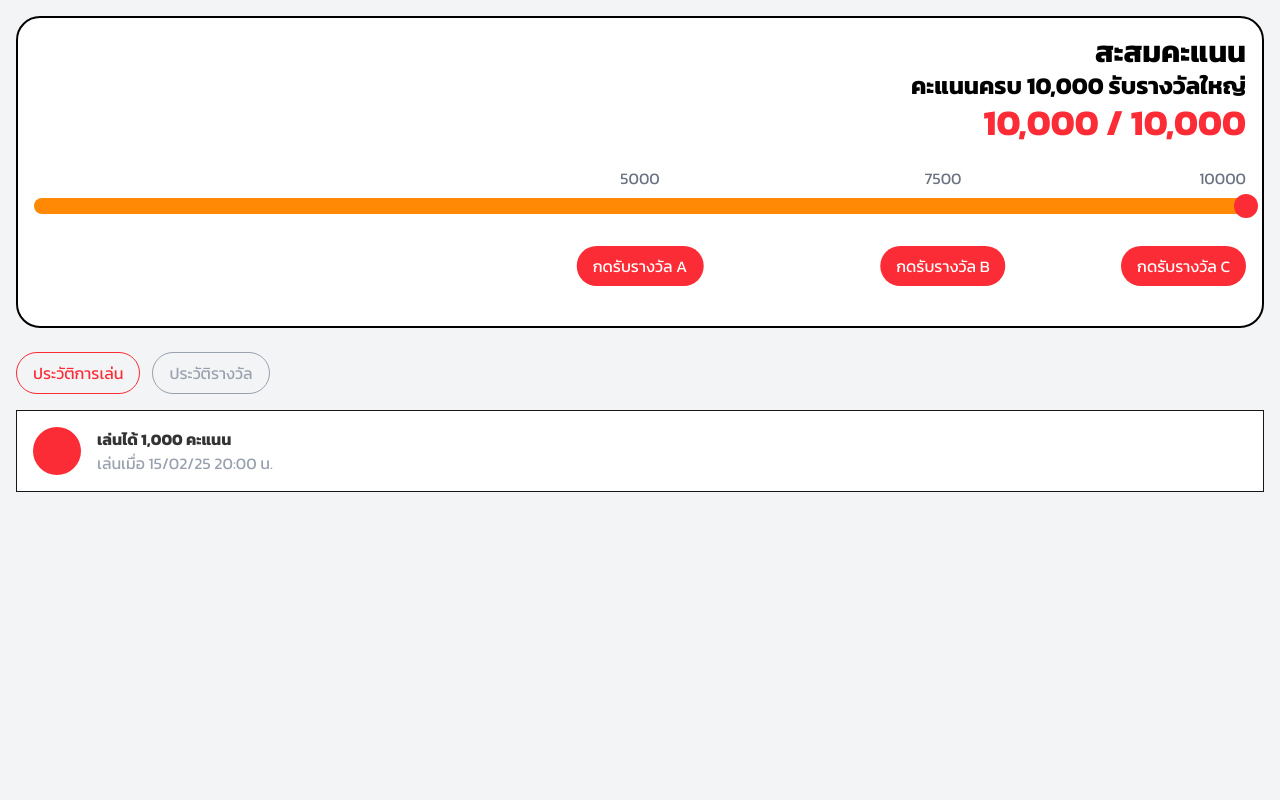
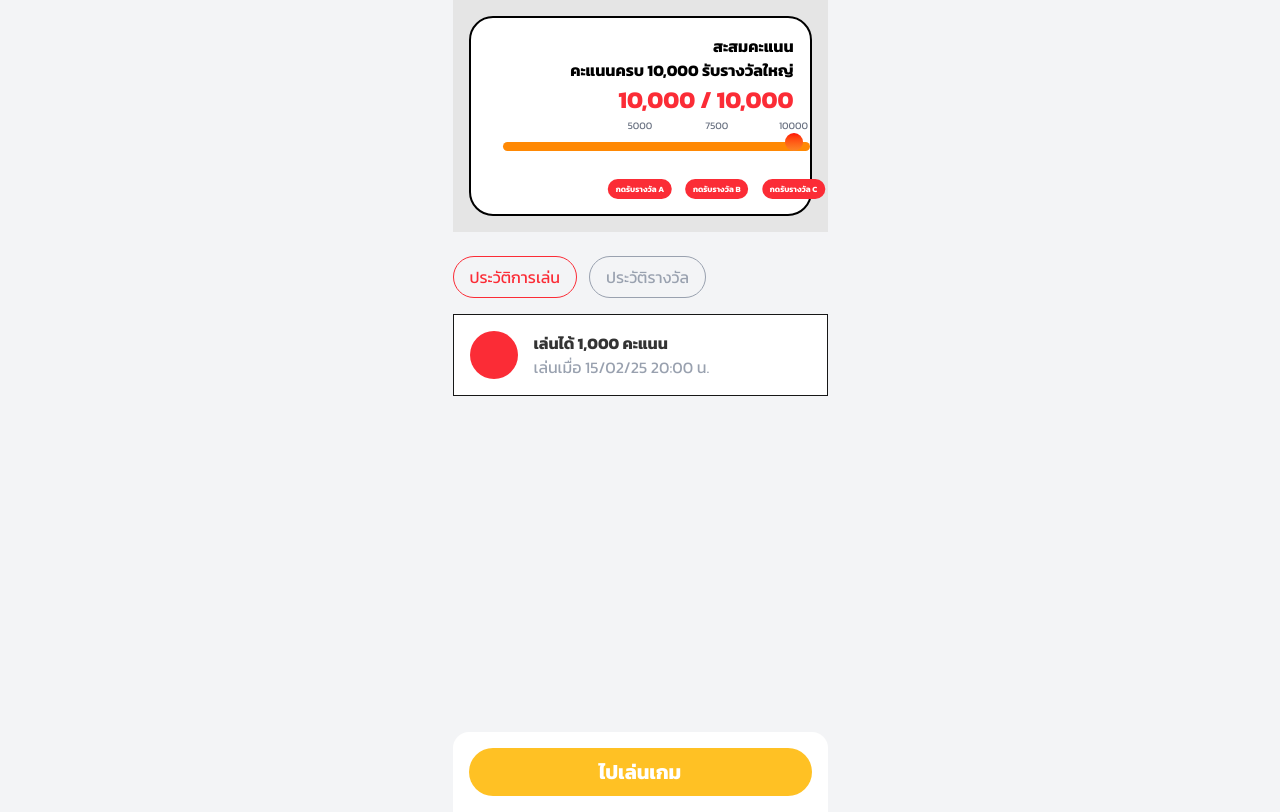
Before and after one commit to Nantanat-Poyomratanasin/Nextzy-points-accumulate-game, a Next.js app in the folder frontend/: page / in a window 1280 px wide. Built offline with nearby package versions, Linux system fonts and the light colour scheme.

Commit message:
add footer both Home and Game page

```diff
--- a/frontend/src/app/game/page.tsx
+++ b/frontend/src/app/game/page.tsx
@@ -2,6 +2,8 @@
 
 import { useState } from "react";
 import ScoreModal from "../../components/ScoreModal";
+import FooterButton from "../../components/FooterButton";
+import { useRouter } from "next/navigation";
 
 export default function GamePage() {
   const scores = [300, 500, 1000, 3000];
@@ -47,9 +49,11 @@ export default function GamePage() {
     }, 120);
   };
 
+  const router = useRouter();
+
   return (
-    <main className="min-h-screen flex justify-center bg-[#F5F5F5] p-6">
-      <div className="w-[375px] h-[812px] bg-gradient-to-b from-white to-[#FF8D0B] rounded-[24px] overflow-hidden">
+    <main className="min-h-screen flex justify-center bg-[#F5F5F5]">
+      <div className="relative w-[375px] h-[812px] bg-gradient-to-b from-white to-[#FF8D0B] overflow-hidden">
         <h2 className="pt-12 text-center text-[16px] font-bold text-[#333333]">
           คะแนนสะสม 0/10000
         </h2>
@@ -94,6 +98,7 @@ export default function GamePage() {
           score={finalScore}
           onClose={() => setShowModal(false)}
         />
+        <FooterButton text="กลับหน้าหลัก" onClick={() => router.push("/")} />
       </div>
     </main>
   );
--- a/frontend/src/app/page.tsx
+++ b/frontend/src/app/page.tsx
@@ -6,6 +6,8 @@ import RewardModal from "../components/RewardModal";
 import HistoryTabs from "../components/HistoryTabs";
 import RewardHistory from "../components/RewardHistory";
 import PlayHistory from "../components/PlayHistory";
+import FooterButton from "../components/FooterButton";
+import { useRouter } from "next/navigation";
 
 type RewardItem = {
   reward: string;
@@ -74,8 +76,12 @@ export default function Home() {
     setShowRewardModal(true);
   };
 
+  const router = useRouter();
+
   return (
-    <main className="min-h-screen bg-gray-100 p-4">
+    <main className="min-h-screen flex justify-center  bg-gray-100">
+      <div className="relative w-[375px] h-[812px]">
+        <div className="bg-[#E5E5E5] p-4">
           <SummaryCard
             score={totalScore}
             claimedA={claimedA}
@@ -85,6 +91,7 @@ export default function Home() {
             onClaimB={handleClaimB}
             onClaimC={handleClaimC}
           />
+        </div>
 
         <RewardModal
           isOpen={showRewardModal}
@@ -98,6 +105,9 @@ export default function Home() {
         ) : (
           <RewardHistory rewards={rewardHistory} />
         )}
+
+        <FooterButton text="ไปเล่นเกม" onClick={() => router.push("/game")} />
+      </div>
     </main>
   );
 }
--- /dev/null
+++ b/frontend/src/components/FooterButton.tsx
@@ -0,0 +1,28 @@
+type FooterButtonProps = {
+  text: string;
+  onClick: () => void;
+};
+
+export default function FooterButton({ text, onClick }: FooterButtonProps) {
+  return (
+    <div className="absolute bottom-0 left-0 right-0 bg-white p-4 rounded-t-[16px] ">
+      <div className="flex justify-center">
+        <button
+          onClick={onClick}
+          className="
+          w-[343px]
+          h-[48px]
+          rounded-[100px]
+          bg-[#FFC124]
+          text-white
+          font-bold
+          text-[20px]
+
+        "
+        >
+          {text}
+        </button>
+      </div>
+    </div>
+  );
+}
--- a/frontend/src/components/ProgressBar.tsx
+++ b/frontend/src/components/ProgressBar.tsx
@@ -7,23 +7,23 @@ export default function ProgressBar({ score }: ProgressBarProps) {
   const markerPosition = (score / 10000) * 100;
 
   return (
-    <div className="mt-6">
-      <div className="relative h-6 mb-2 text-gray-500">
-        <span className="absolute left-1/2 -translate-x-1/2">5000</span>
+    <div>
+      <div className="relative h-6 text-gray-500  text-[10px]">
+        <span className="absolute left-[50%] -translate-x-1/2">5000</span>
 
-        <span className="absolute left-3/4 -translate-x-1/2">7500</span>
+        <span className="absolute left-[75%] -translate-x-1/2">7500</span>
 
-        <span className="absolute right-0">10000</span>
+        <span className="absolute left-[100%] -translate-x-1/2">10000</span>
       </div>
 
-      <div className="relative h-4 bg-gray-200 rounded-full">
+      <div className="relative px-4">
         <div
-          className="h-4 bg-orange-400 rounded-full"
+          className="absolute top-1/2 w-[286px] h-[9px] bg-orange-400 rounded-full"
           style={{ width: `${percentage}%` }}
-        />
+        ></div>
 
         <div
-          className="absolute top-1/2 h-6 w-6 rounded-full bg-red-500
+          className="absolute top-1/2 h-[18px] w-[18px] rounded-full bg-gradient-to-b from-[#FF0004] to-[#FC8625] overflow-hidden
                -translate-x-1/2 -translate-y-1/2"
           style={{
             left: `${markerPosition}%`,
--- a/frontend/src/components/RewardButton.tsx
+++ b/frontend/src/components/RewardButton.tsx
@@ -20,7 +20,7 @@ export default function RewardButton({
     <button
       disabled={!canClaim || claimed}
       onClick={onClaim}
-      className="rounded-full px-4 py-2 text-white
+      className="rounded-[12.5px] h-[20px] px-2 text-white font-bold whitespace-nowrap text-[8px]
       bg-red-500 disabled:bg-gray-300"
     >
       {claimed
--- a/frontend/src/components/RewardCheckpoint.tsx
+++ b/frontend/src/components/RewardCheckpoint.tsx
@@ -22,9 +22,9 @@ export default function RewardCheckpoint({
   onClaimC,
 }: RewardCheckpointProps) {
   return (
-    <div className="relative mt-8 h-16 text-center">
-      <div className="relative mt-6 h-12">
-        <div className="absolute left-1/2 -translate-x-1/2">
+    <div className="relative mt-8 h-16 text-center ">
+      <div className="relative mt-8 h-16 ">
+        <div className="absolute left-[50%] -translate-x-1/2">
           <RewardButton
             score={score}
             checkpoint={5000}
@@ -34,7 +34,7 @@ export default function RewardCheckpoint({
           />
         </div>
 
-        <div className="absolute left-3/4 -translate-x-1/2">
+        <div className="absolute left-[75%] -translate-x-1/2">
           <RewardButton
             score={score}
             checkpoint={7500}
@@ -44,7 +44,7 @@ export default function RewardCheckpoint({
           />
         </div>
 
-        <div className="absolute right-0">
+        <div className="absolute left-[100%] -translate-x-1/2">
           <RewardButton
             score={score}
             checkpoint={10000}
--- a/frontend/src/components/SummaryCard.tsx
+++ b/frontend/src/components/SummaryCard.tsx
@@ -24,13 +24,17 @@ export default function SummaryCard({
   onClaimC,
 }: SummaryCardProps) {
   return (
-    <div className="bg-white rounded-3xl border-2 border-black p-4">
-      <h2 className="text-3xl text-black font-bold text-right">สะสมคะแนน</h2>
-      <h2 className="text-2xl text-black font-semibold text-right">
-        คะแนนครบ 10,000 รับรางวัลใหญ่
-      </h2>
+    <div className="bg-white rounded-3xl border-2 border-black p-4  h-[200px]">
+      <div>
+        <h2 className="text-[16px] text-black font-bold text-right">
+          สะสมคะแนน
+        </h2>
+        <h2 className="text-[16px] text-black font-semibold text-right">
+          คะแนนครบ 10,000 รับรางวัลใหญ่
+        </h2>
+      </div>
 
-      <h2 className="text-4xl text-black font-bold text-red-500 text-right">
+      <h2 className="text-[24px] font-bold text-red-500 text-right">
         {score.toLocaleString()} / 10,000
       </h2>
       <ProgressBar score={score} />
```
Lines whose indentation alone changed are shown as unchanged.
